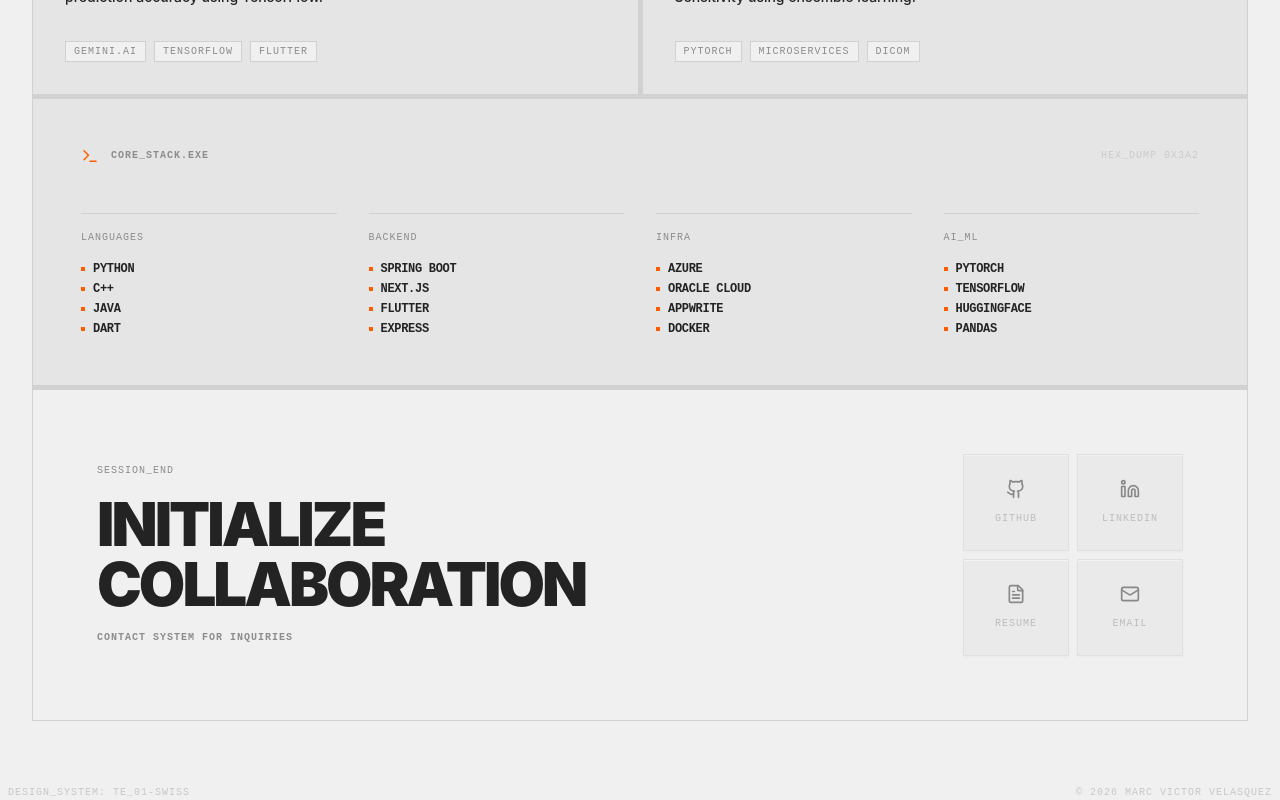
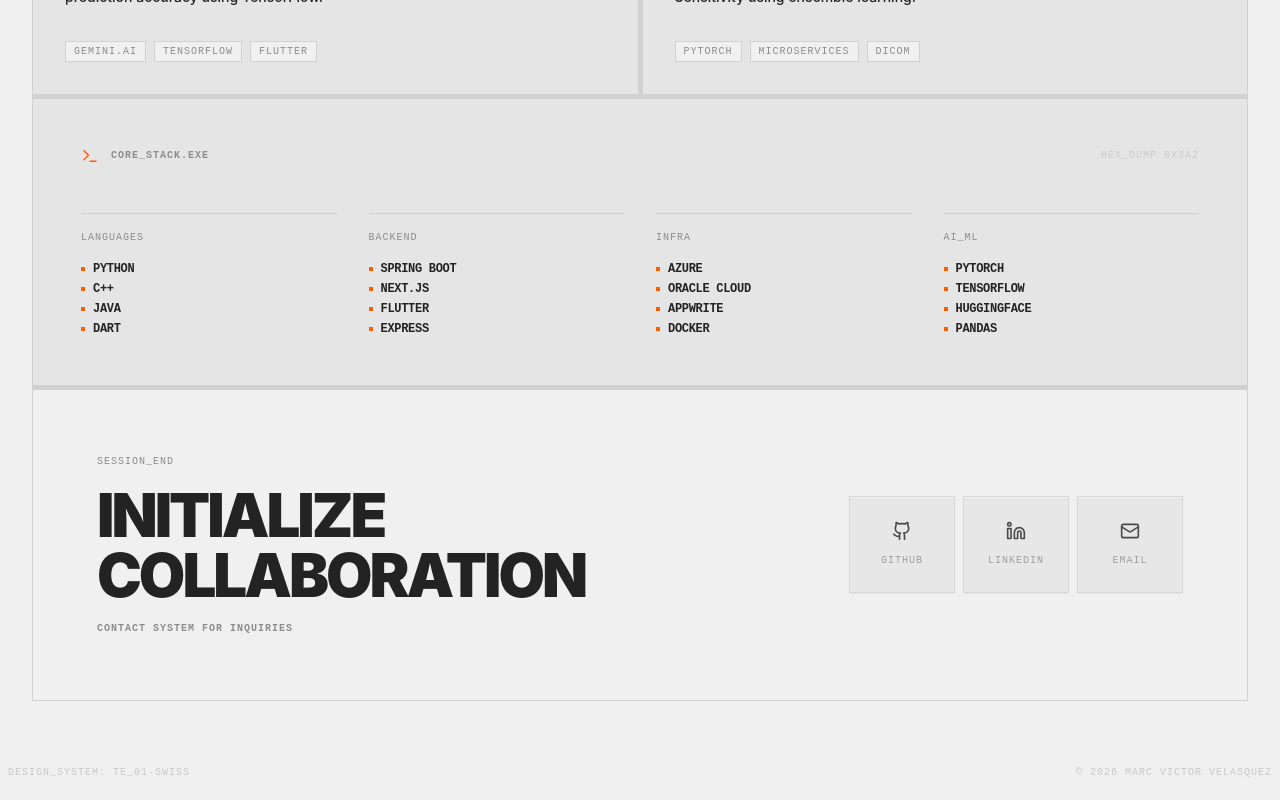
Before and after one commit to marccodesstuff/marccodesstuff-portfolio, a React (Vite) app: page / in a window 1280 px wide. Shown: the part 761-1561 px from the top of the page. Built offline with nearby package versions, Linux system fonts and the light colour scheme.

Commit message:
feat: add initial HomePage and AboutPage components for the portfolio.

```diff
--- a/src/pages/AboutPage.tsx
+++ b/src/pages/AboutPage.tsx
@@ -5,7 +5,6 @@ import {
     MapPin,
     Mail,
     Phone,
-    Download,
     Trophy,
     BookOpen,
     Briefcase,
@@ -70,16 +69,6 @@ const AboutPage = () => {
                             </div>
                         </div>
 
-                        <a href="#" className="bg-te-accent text-white p-8 flex flex-col justify-between hover:brightness-110 active:scale-[0.98] transition-all group">
-                            <div className="flex justify-between items-start">
-                                <div className="te-label text-white/70">EXPORT_SYSTEM</div>
-                                <Download size={20} className="text-white/60 group-hover:text-white transition-colors" />
-                            </div>
-                            <div className="mt-8">
-                                <p className="text-2xl font-black tracking-tight uppercase">Download Resume</p>
-                                <p className="te-label text-white/60 mt-1">PDF_FORMAT • REV_2026.01</p>
-                            </div>
-                        </a>
                     </div>
 
                     {/* --- EDUCATION & ACHIEVEMENTS --- */}
@@ -189,8 +178,8 @@ const AboutPage = () => {
                 <div className="max-w-[1400px] mx-auto mt-8 flex justify-between items-center px-2">
                     <div className="te-label opacity-40">SYSTEM_RECOVERY: ACTIVE</div>
                     <div className="flex gap-4">
-                        <a href="#" className="te-label hover:text-te-accent transition-colors">GITHUB</a>
-                        <a href="#" className="te-label hover:text-te-accent transition-colors">LINKEDIN</a>
+                        <a href="https://github.com/marccodesstuff" target="_blank" rel="noopener noreferrer" className="te-label hover:text-te-accent transition-colors">GITHUB</a>
+                        <a href="https://www.linkedin.com/in/mrcvctr-vel/" target="_blank" rel="noopener noreferrer" className="te-label hover:text-te-accent transition-colors">LINKEDIN</a>
                     </div>
                 </div>
             </main>
--- a/src/pages/HomePage.tsx
+++ b/src/pages/HomePage.tsx
@@ -5,7 +5,6 @@ import {
     Terminal,
     Github,
     Linkedin,
-    FileText,
     Mail,
     Brain
 } from 'lucide-react';
@@ -144,17 +143,18 @@ const HomePage = () => {
                         <p className="te-label text-te-accent font-bold text-lg tracking-[0.1em]">CONTACT SYSTEM FOR INQUIRIES</p>
                     </div>
 
-                    <div className="grid grid-cols-2 gap-2">
+                    <div className="grid grid-cols-1 sm:grid-cols-3 gap-2">
                         {[
-                            { icon: <Github size={20} />, label: "GITHUB" },
-                            { icon: <Linkedin size={20} />, label: "LINKEDIN" },
-                            { icon: <FileText size={20} />, label: "RESUME" },
-                            { icon: <Mail size={20} />, label: "EMAIL" }
+                            { icon: <Github size={20} />, label: "GITHUB", href: "https://github.com/marccodesstuff" },
+                            { icon: <Linkedin size={20} />, label: "LINKEDIN", href: "https://www.linkedin.com/in/mrcvctr-vel/" },
+                            { icon: <Mail size={20} />, label: "EMAIL", href: "#" }
                         ].map((social) => (
                             <a
                                 key={social.label}
-                                href="#"
-                                className="te-button p-6 flex flex-col items-center justify-center gap-3 group hover:bg-te-surface-hover transition-colors opacity-50"
+                                href={social.href}
+                                target={social.href.startsWith('http') ? "_blank" : undefined}
+                                rel={social.href.startsWith('http') ? "noopener noreferrer" : undefined}
+                                className="te-button p-6 flex flex-col items-center justify-center gap-3 group hover:bg-te-surface-hover transition-colors opacity-80"
                             >
                                 <div className="text-te-muted group-hover:text-te-accent transition-colors">
                                     {social.icon}
```
